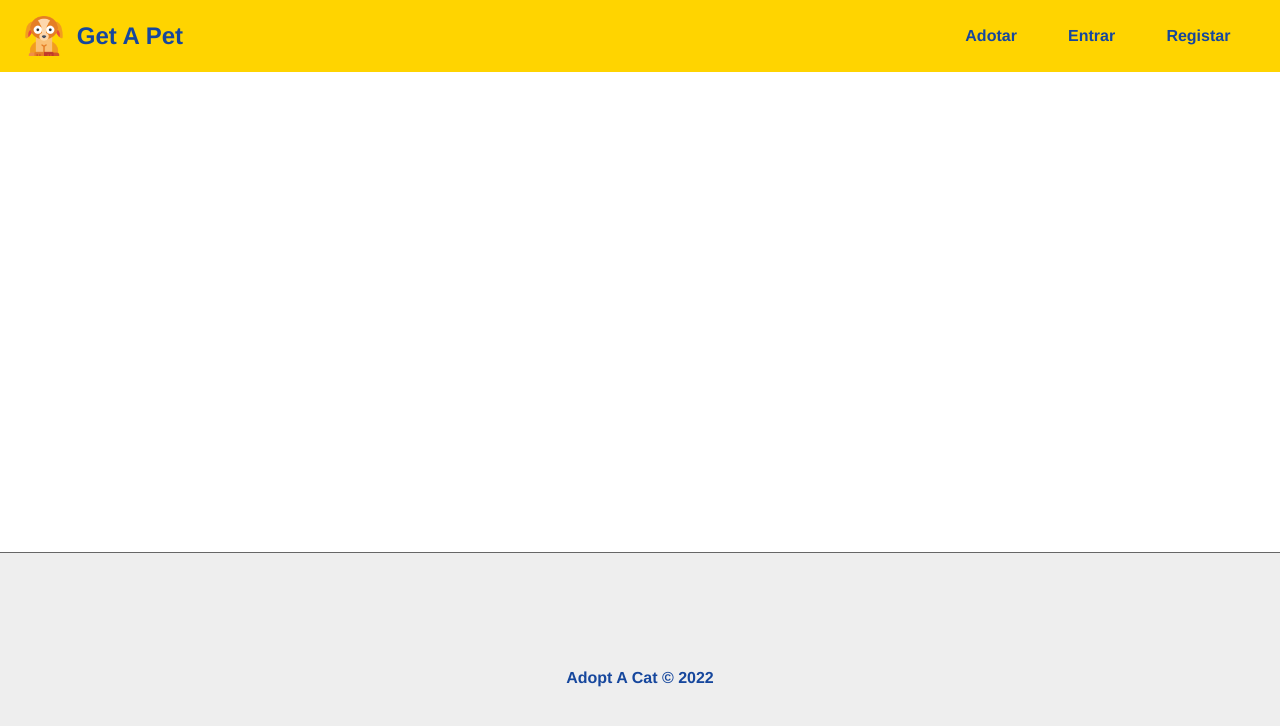
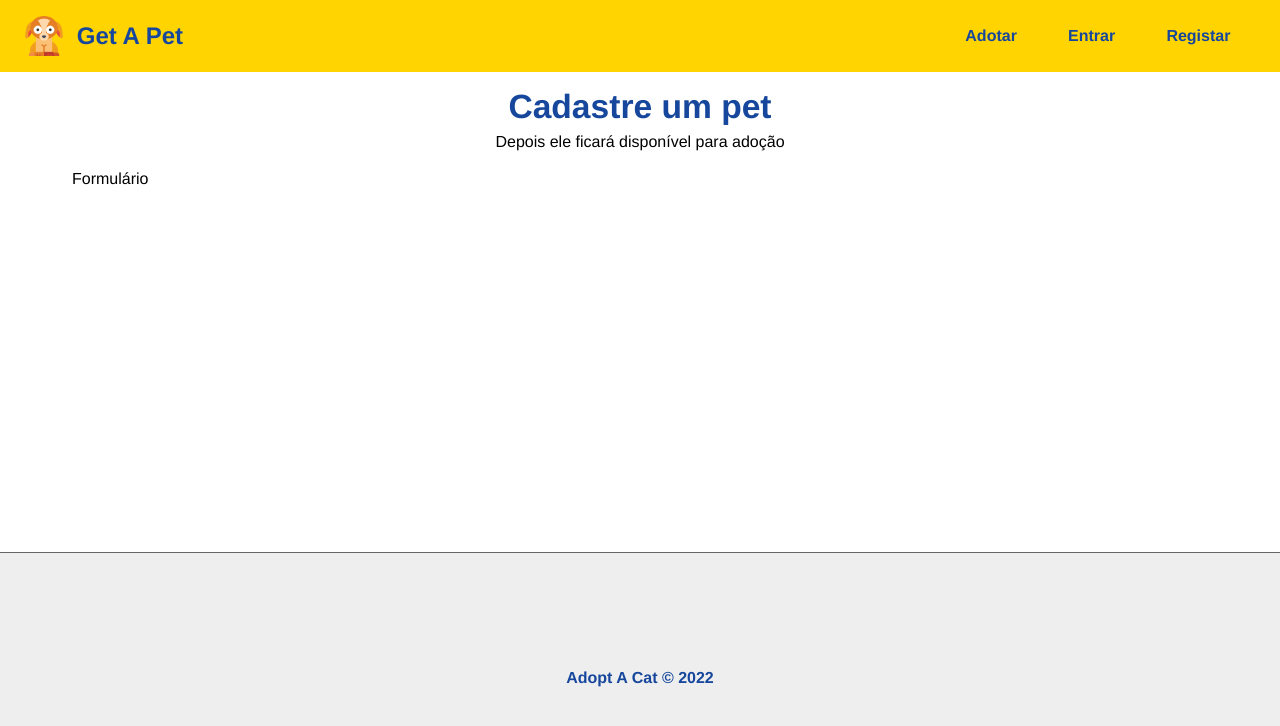
Before and after one commit to gabrielodd/adopt-a-cat, a React (Create React App) app in the folder frontend/: page /pet/add in a window 1280 px wide. Shown: the top 726 px of the page. Built offline with nearby package versions, Linux system fonts and the light colour scheme.

Commit message:
Preparando páginas do pet

```diff
--- a/frontend/src/App.js
+++ b/frontend/src/App.js
@@ -9,6 +9,8 @@
 import Login from './components/pages/Auth/Login'
 import Register from './components/pages/Auth/Register'
 import Profile from './components/pages/User/Profile'
+import MyPets from './components/pages/Pet/MyPets'
+import AddPet from './components/pages/Pet/AddPet'
 
 import {UserProvider} from './context/UserContext'
 
@@ -23,6 +25,8 @@
             <Route exact path="/login" element={<Login/>} />
             <Route exact path="/register" element={<Register/>} />
             <Route exact path="/user/profile" element={<Profile/>} />
+            <Route exact path="/pet/mypets" element={<MyPets/>} />
+            <Route exact path="/pet/add" element={<AddPet/>} />
             <Route exact path="/" element={<Home/>} />
           </Routes>
         </Container>
--- /dev/null
+++ b/frontend/src/components/pages/Pet/AddPet.js
@@ -0,0 +1,22 @@
+import api from '../../../utils/api'
+
+import { useState } from 'react'
+import { useNavigate } from 'react-router-dom'
+
+import styles from './AddPet.module.css'
+
+import useFlashMessage from '../../../hooks/useFlashMessage'
+
+function AddPet() {
+  return (
+    <section>
+      <div className={styles.addpet_header}>
+        <h1>Cadastre um pet</h1>
+        <p>Depois ele ficará disponível para adoção</p>
+      </div>
+      <p>Formulário</p>
+    </section>
+  )
+}
+
+export default AddPet
--- /dev/null
+++ b/frontend/src/components/pages/Pet/AddPet.module.css
@@ -0,0 +1,8 @@
+.addpet_header {
+  text-align: center;
+  margin-bottom: 1.2em;
+}
+
+.addpet_header h1 {
+  margin-bottom: 0.2em;
+}
--- /dev/null
+++ b/frontend/src/components/pages/Pet/MyPets.js
@@ -0,0 +1,24 @@
+import api from '../../../utils/api'
+
+import { Link } from 'react-router-dom'
+import { useState, useEffect } from 'react'
+
+import RoundedImage from '../../layout/RoundedImage'
+
+/* hooks */
+import useFlashMessage from '../../../hooks/useFlashMessage'
+
+function MyPets() {
+  const [pets, setPets] = useState([])
+  const [token] = useState(localStorage.getItem('token') || '')
+  const { setFlashMessage } = useFlashMessage()
+
+  return (
+    <section>
+      <h1>MyPets</h1>
+      <Link to="/pet/add">Cadastrar Pet</Link>
+    </section>
+  )
+}
+
+export default MyPets
```
